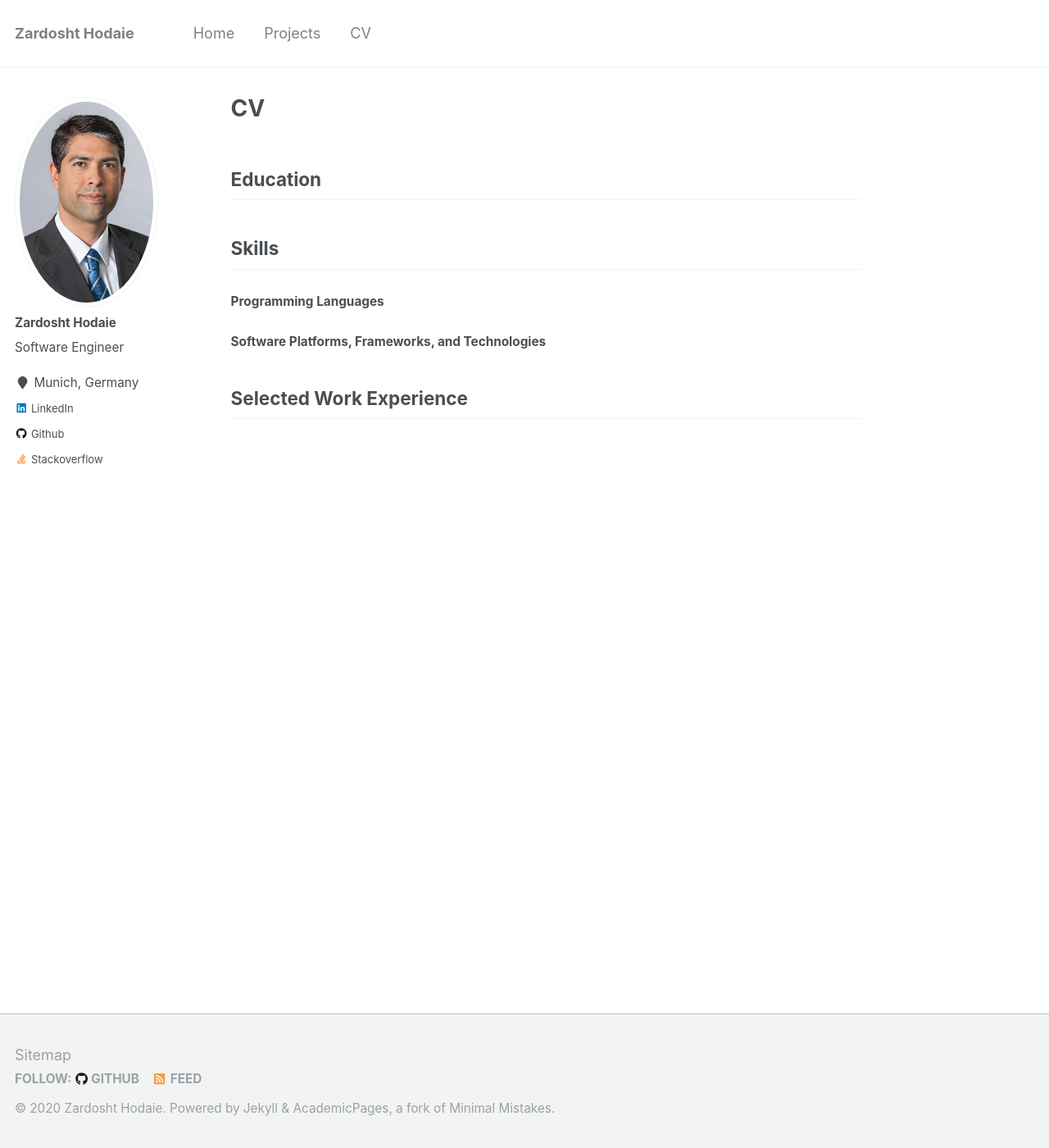
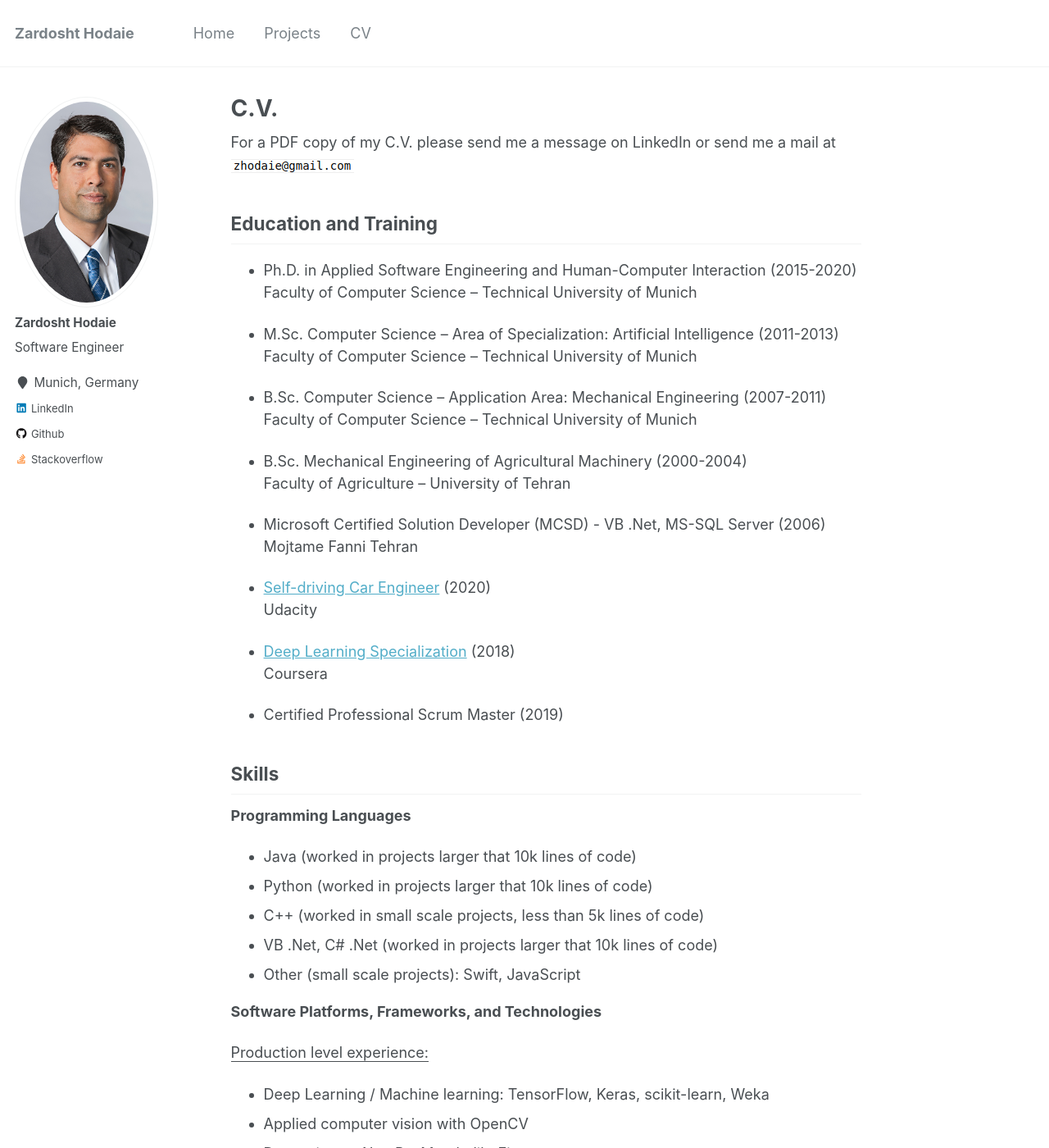
Before and after one commit to zardosht/zardosht.github.io, a Jekyll site: the page built from _pages/cv.md, in a window 1280 px wide and 1400 px high. Shown: the whole window at 82% size. Built offline with Jekyll 4.4.1, drawn with Linux system fonts in a browser that asks for light colours; nearby versions of some CDN libraries; some of the changed text lies outside the part shown.

Commit message:
working on C.V.; experiences are still left

```diff
--- a/_pages/cv.md
+++ b/_pages/cv.md
@@ -1,5 +1,5 @@
 ---
-title: "CV"
+title: "C.V."
 permalink: /cv/
 author_profile: true
 redirect_from:
@@ -8,12 +8,72 @@ redirect_from:
 
 {% include base_path %}
 
-## Education
+For a PDF copy of my C.V. please send me a message on LinkedIn or send me a mail at ![contact](../../images/email.png)
+
+## Education and Training
+* Ph.D. in Applied Software Engineering and Human-Computer Interaction (2015-2020) <br/>
+  Faculty of Computer Science -- Technical University of Munich
+
+* M.Sc. Computer Science – Area of Specialization: Artificial Intelligence (2011-2013) <br/>
+  Faculty of Computer Science -- Technical University of Munich
+
+* B.Sc. Computer Science – Application Area: Mechanical Engineering (2007-2011) <br/>
+  Faculty of Computer Science -- Technical University of Munich
+
+* B.Sc. Mechanical Engineering of Agricultural Machinery (2000-2004) <br/>
+  Faculty of Agriculture -- University of Tehran
+
+* Microsoft Certified Solution Developer (MCSD) - VB .Net, MS-SQL Server (2006) <br/>
+  Mojtame Fanni Tehran
+
+* [Self-driving Car Engineer](https://www.udacity.com/course/self-driving-car-engineer-nanodegree--nd013) (2020) <br/>
+  Udacity
+
+* [Deep Learning Specialization](https://www.coursera.org/specializations/deep-learning) (2018) <br/>
+  Coursera
+
+* Certified Professional Scrum Master (2019)
+
 
 ## Skills
 
-### Programming Languages
+**Programming Languages**
+* Java (worked in projects larger that 10k lines of code)
+* Python (worked in projects larger that 10k lines of code)
+* C++ (worked in small scale projects, less than 5k lines of code)
+* VB .Net, C# .Net (worked in projects larger that 10k lines of code)
+* Other (small scale projects): Swift, JavaScript
 
-### Software Platforms, Frameworks, and Technologies
+**Software Platforms, Frameworks, and Technologies** <br/>
+
+<ins>Production level experience:</ins>
+* Deep Learning / Machine learning: TensorFlow, Keras, scikit-learn, Weka
+* Applied computer vision with OpenCV
+* Data science: NumPy, Matplotlib, Eigen
+* DevOps: git, Docker, Maven, CMake, CI/CD, Atlassian stack
+* Desktop applications with Qt and Eclipse Rich Client Platform
+* Enterprise software with JEE, Spring, Hibernate
+* Model driven development with Eclipse Modeling Framework
+* IDE and Development tools: Eclipse, VisualStudio, IntelliJ IDEA, PyCharm, Xcode
+* Agile project management and requirements engineering
+
+<ins>Smaller projects:</ins>
+* Web development: JSF, Fullstack development with MEAN, Wordpress
+* Internet of Things using Arduino and Raspberry Pi
+* 3D Modeling and technical drawing with CATIA V5, Mechanical Desktop.
 
 ## Selected Work Experience
+
+**Software Development**
+
+
+**Software Project Management**
+
+
+**Research**
+
+
+**Teaching**
+
+
+**Technical Writing and Translation**
```
Also changed, not shown: _pages/about.md (+1 -1 lines).
